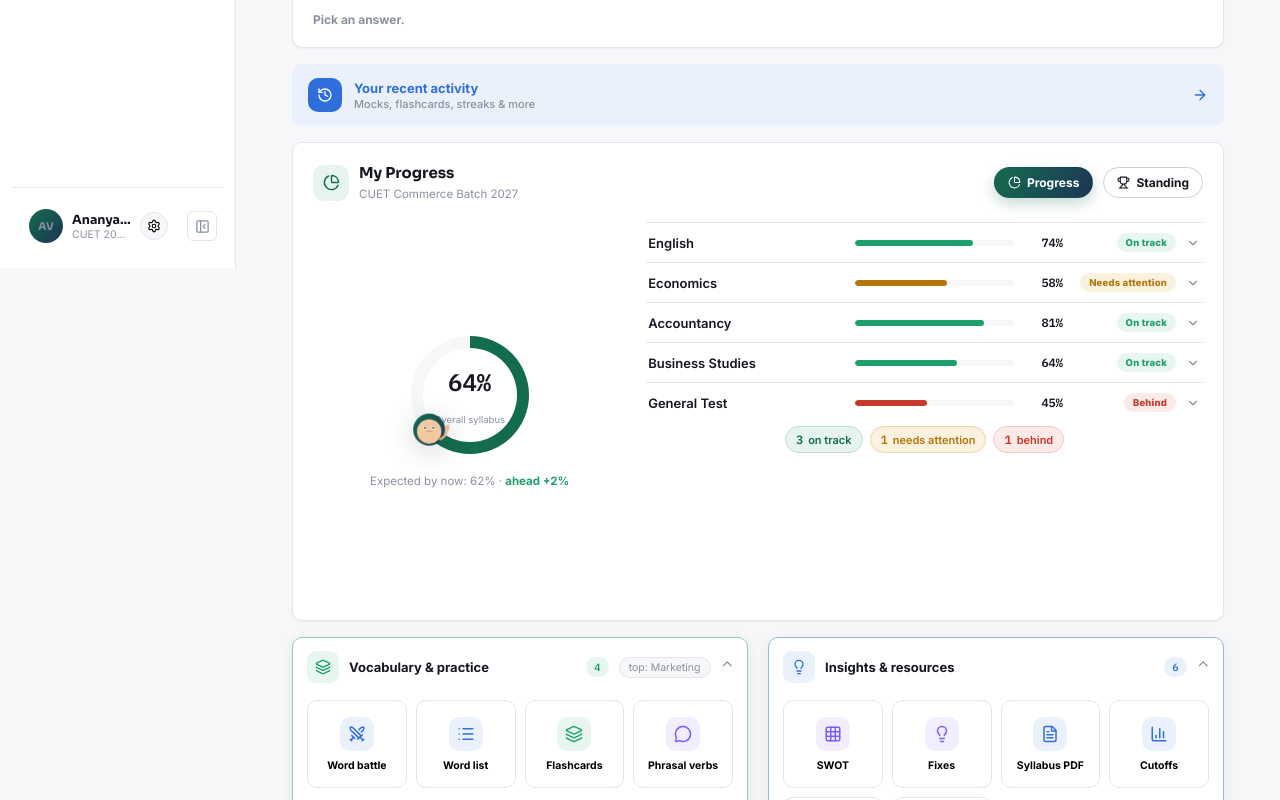
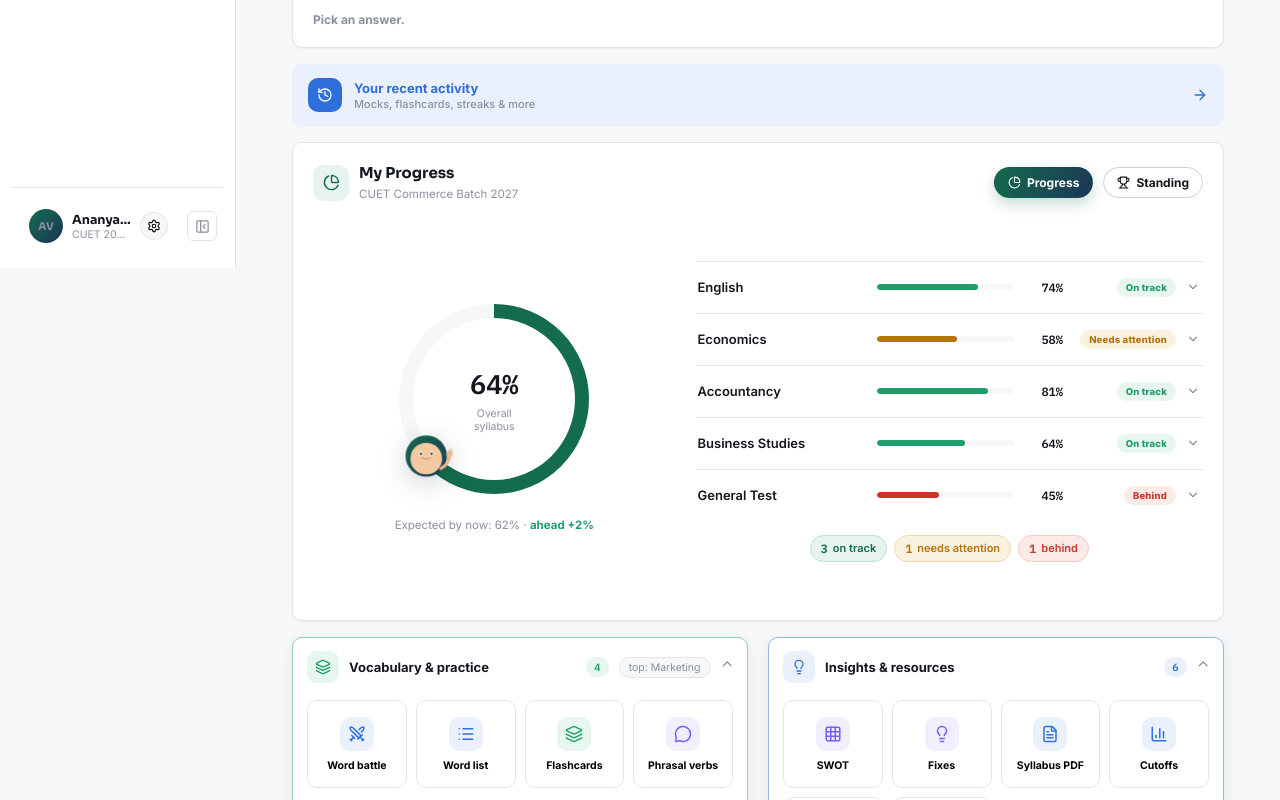
Before and after one commit to cuet-pro/cuetpro-learning-dashboard, a React (Vite) app: page / in a window 1280 px wide. Shown: the part 532-1332 px from the top of the page. Built offline with nearby package versions, Linux system fonts and the light colour scheme.

Commit message:
My Progress card balance: larger progress ring (190px) with avatar riding the arc, taller subject rows, and both columns vertically centered so the card reads evenly with no lopsided white space

```diff
--- a/src/pages/Dashboard.jsx
+++ b/src/pages/Dashboard.jsx
@@ -301,13 +301,12 @@ export default function Dashboard({ onNavigate }) {
               <button className={'pg-seg' + (panel === 1 ? ' on' : '')} onClick={() => flipTo(1)} aria-pressed={panel === 1}><Trophy size={13} /> Standing</button>
             </div>
 
-            <div className="pg-2col">
-              {/* left — syllabus completion ring + avatar riding the arc */}
+            <div className="pg-2col pg-2col-progress">
               <div className="pg-col pg-col-ring">
                 <button className="prog-ring-wrap" onClick={() => onNavigate('analysis')} title="Open Analysis">
                   <div className="ring" style={{ '--p': syllabusPct + '%' }}>
                     <div className={'ring-avatar' + (bounce ? ' bounce' : '')} style={{ transform: 'rotate(' + ringAngle + 'deg)' }}>
-                      <div className="ring-avatar-in" style={{ transform: 'translateY(-53px) rotate(' + (-ringAngle) + 'deg)' }}>
+                      <div className="ring-avatar-in" style={{ transform: 'translateY(-88px) rotate(' + (-ringAngle) + 'deg)' }}>
                         <Avatar gender={profile.gender} pose={ringTier} blink={blink} />
                       </div>
                     </div>
--- a/src/pages/dashboard.css
+++ b/src/pages/dashboard.css
@@ -359,20 +359,20 @@ button.hero-chip:hover { border-color: var(--primary); }
 .prog-head:hover .prog-head-arr { transform: translate(2px, -2px); color: var(--primary); }
 
 .prog-ring-wrap { border: none; background: none; cursor: pointer; padding: 14px 0 6px; display: flex; justify-content: center; }
-.ring { --p: 0%; position: relative; width: 118px; height: 118px; border-radius: 50%;
+.ring { --p: 0%; position: relative; width: 190px; height: 190px; border-radius: 50%;
   background: conic-gradient(var(--primary) var(--p), var(--bg) 0); display: grid; place-items: center; transition: transform .15s; }
 .prog-ring-wrap:hover .ring { transform: scale(1.04); }
-.ring::before { content: ''; position: absolute; inset: 12px; border-radius: 50%; background: var(--surface); }
+.ring::before { content: ''; position: absolute; inset: 14px; border-radius: 50%; background: var(--surface); }
 .ring-in { position: relative; text-align: center; }
-.ring-in b { font-family: var(--font-mono); font-size: 24px; color: var(--text); display: block; }
-.ring-in span { font-size: 9.5px; color: var(--text-muted); }
-.prog-exp { text-align: center; font-size: 11.5px; color: var(--text-muted); margin: 4px 0 12px; }
+.ring-in b { font-family: var(--font-mono); font-size: 27px; color: var(--text); display: block; }
+.ring-in span { font-size: 10.5px; color: var(--text-muted); }
+.prog-exp { text-align: center; font-size: 11.5px; color: var(--text-muted); margin: 8px 0 0; }
 .prog-exp .ok { color: var(--success); font-weight: 700; }
 
 .prog-subjects { display: flex; flex-direction: column; }
 .prow { border-top: 1px solid var(--border); }
 .prow-main { display: grid; grid-template-columns: minmax(0, 1.25fr) minmax(56px, 1fr) 40px 104px 16px; gap: 9px; align-items: center;
-  width: 100%; padding: 10px 2px; border: none; background: none; cursor: pointer; font-family: var(--font-body); text-align: left; transition: background .12s; border-radius: var(--r-sm); }
+  width: 100%; padding: 16px 2px; border: none; background: none; cursor: pointer; font-family: var(--font-body); text-align: left; transition: background .12s; border-radius: var(--r-sm); }
 .prow-main:hover { background: var(--bg); }
 .pname { font-size: 13px; font-weight: 600; color: var(--text); white-space: nowrap; overflow: hidden; text-overflow: ellipsis; }
 .pbar { height: 6px; background: var(--bg); border-radius: 99px; overflow: hidden; }
@@ -622,9 +622,10 @@ button.hero-chip:hover { border-color: var(--primary); }
 .pg-top-chip { display: inline-flex; align-items: center; gap: 6px; margin-top: 4px; padding: 6px 11px; border-radius: var(--r-full);
   background: var(--accent-soft); color: var(--warning); font: 700 11px var(--font-body); }
 
-/* left column: status summary chips + slightly narrower rail column */
-.pg-2col { grid-template-columns: minmax(0, 0.9fr) minmax(0, 1.6fr); }
-.pg-sum { display: flex; flex-wrap: wrap; gap: 7px; justify-content: center; margin-top: 4px; }
+/* Progress face: equal-height columns, ring centered left, subjects+capsules flow right */
+.pg-2col-progress { align-items: center; }
+.pg-2col-progress .pg-col-ring { height: auto; justify-content: center; }
+.pg-sum { display: flex; flex-wrap: wrap; gap: 7px; justify-content: center; margin-top: 14px; }
 .pg-sum-chip { display: inline-flex; align-items: center; gap: 5px; padding: 5px 10px; border-radius: var(--r-full);
   font: 600 11px var(--font-body); border: 1px solid var(--border); background: var(--surface); color: var(--text-secondary); }
 .pg-sum-chip b { font: 800 12px var(--font-mono); }
@@ -811,7 +812,7 @@ button.hero-chip:hover { border-color: var(--primary); }
 /* ═══ Ring avatar riding the arc ═══ */
 .ring-avatar { position: absolute; left: 50%; top: 50%; width: 0; height: 0; z-index: 3;
   transition: transform .6s cubic-bezier(.22,.61,.36,1); }
-.ring-avatar-in { position: absolute; left: -17px; top: -17px; width: 34px; height: 34px;
+.ring-avatar-in { position: absolute; left: -22px; top: -22px; width: 44px; height: 44px;
   transition: transform .6s cubic-bezier(.22,.61,.36,1); }
 .ring-avatar.bounce .dash-avatar-svg { animation: ring-bounce .42s cubic-bezier(.34,1.56,.64,1); }
 @keyframes ring-bounce { 0% { transform: scale(1) } 45% { transform: scale(1.2) } 100% { transform: scale(1) } }
```
